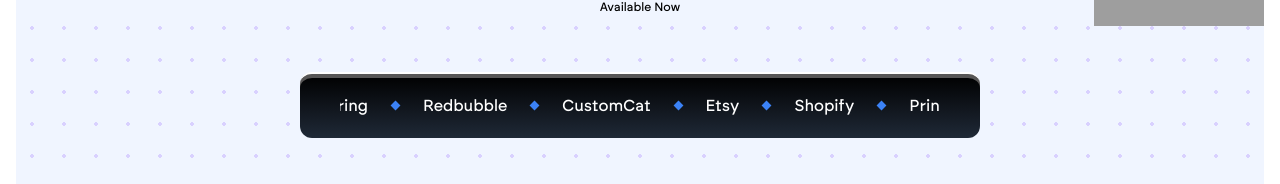
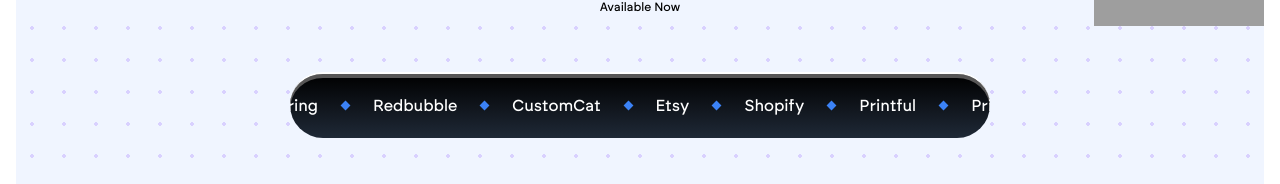
Before and after one commit to Mohammadarifcoding/designAgncy, a React (Vite) app: page / in a window 1280 px wide. Shown: the part 493-677 px from the top of the page. Built offline with nearby package versions, Linux system fonts and the light colour scheme; grey boxes are pictures that could not be loaded.

Commit message:
Added the brand section

```diff
--- a/package.json
+++ b/package.json
@@ -26,7 +26,6 @@
     "@types/react-dom": "^18.2.7",
     "@vitejs/plugin-react": "^4.0.3",
     "autoprefixer": "^10.4.16",
-    "daisyui": "^3.8.2",
     "eslint": "^8.45.0",
     "eslint-plugin-react": "^7.32.2",
     "eslint-plugin-react-hooks": "^4.6.0",
--- a/src/Pages/Home/Hero/Hero.jsx
+++ b/src/Pages/Home/Hero/Hero.jsx
@@ -36,22 +36,16 @@
           </div>
           <div className="flex justify-center text-[12px]">Available Now</div>
           <div className="flex justify-center my-10">
-            <Button>
-              <div className="flex  max-w-[600px]">
-				<Marquee>
-				{BrandName.map((item, idx) => (
-                  <div key={idx} className="flex items-center gap-6">
-                    <div  className="">
-                      {item.name}
-
+            <Button className={'px-0 rounded-full'}>
+              <div className="flex  max-w-[700px]">
+                <Marquee>
+                  {BrandName.map((item, idx) => (
+                    <div key={idx} className="flex items-center gap-6">
+                      <div className="">{item.name}</div>
+                      <div className="bg-blue-500 w-[7px] h-[7px] mr-6 rotate-45"></div>
                     </div>
-					<div className="bg-blue-500 w-[7px] h-[7px] mr-6 rotate-45">
-
-					</div>
-                  </div>
-                ))}
-				</Marquee>
-
+                  ))}
+                </Marquee>
               </div>
             </Button>
           </div>
--- a/src/Shared/Button/Button.jsx
+++ b/src/Shared/Button/Button.jsx
@@ -1,9 +1,9 @@
+import cn from "../../lib/utils";
 
-
-const Button = ({children}) => {
+const Button = ({ children,className }) => {
   return (
     <div className="w-max hover:shadow-custom-hover transition-all rounded-xl  duration-500">
-      <div className="px-10 bg-gradient-to-b from-black hover:from-[#292929] border-t-2 border-white to-gray-800 hover:to-gray-900  text-white py-5 rounded-xl inner-shadow">
+      <div className={cn("px-10 bg-gradient-to-b from-black hover:from-[#292929] border-t-2 border-white to-gray-800 hover:to-gray-900  text-white py-5 rounded-xl inner-shadow",className)}>
         {children}
       </div>
     </div>
```
Also changed, not shown: src/Shared/Container/Container.jsx (+8 -5 lines), 1 other file (tests, documents, lock files or other folders).
